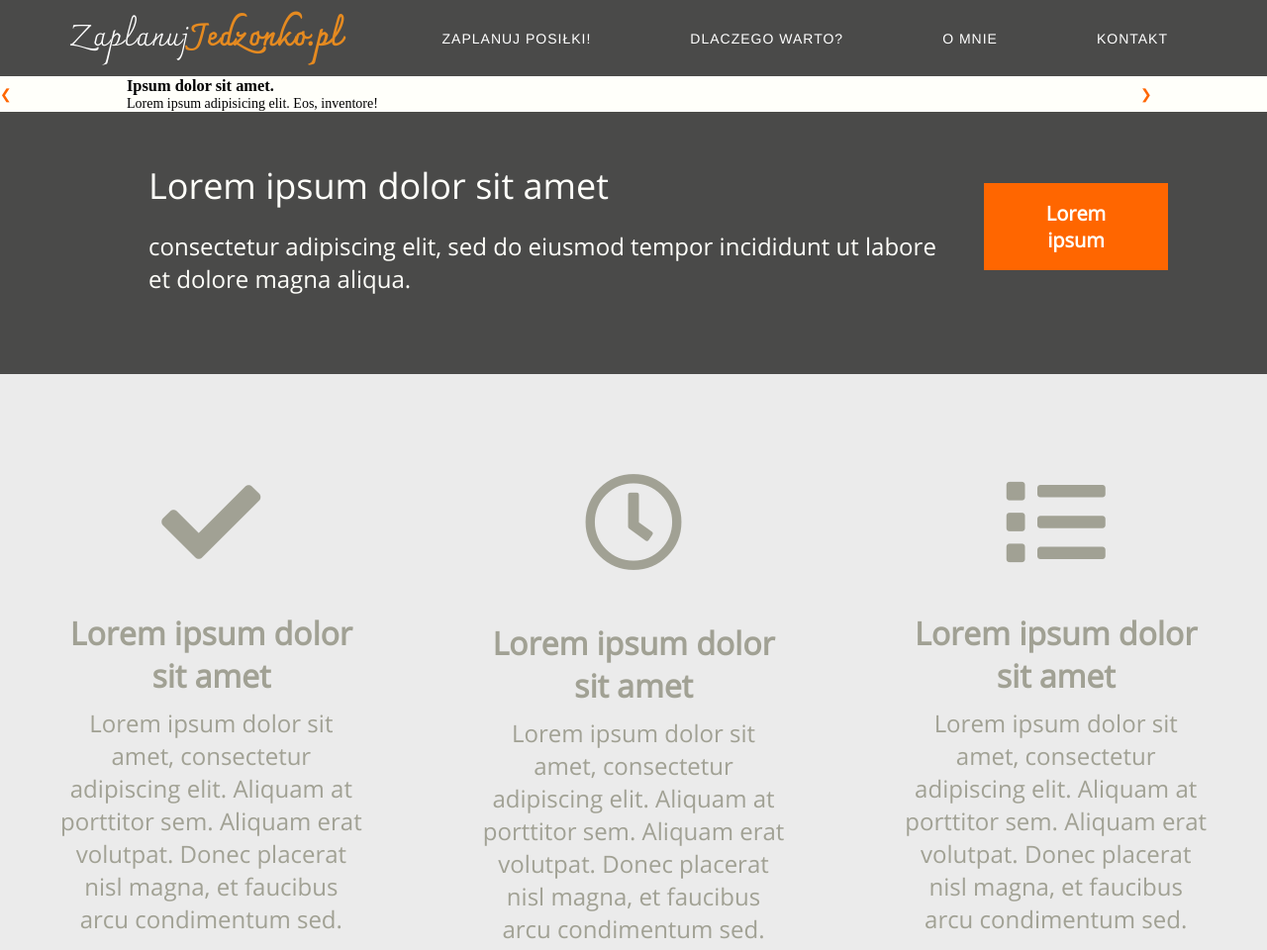
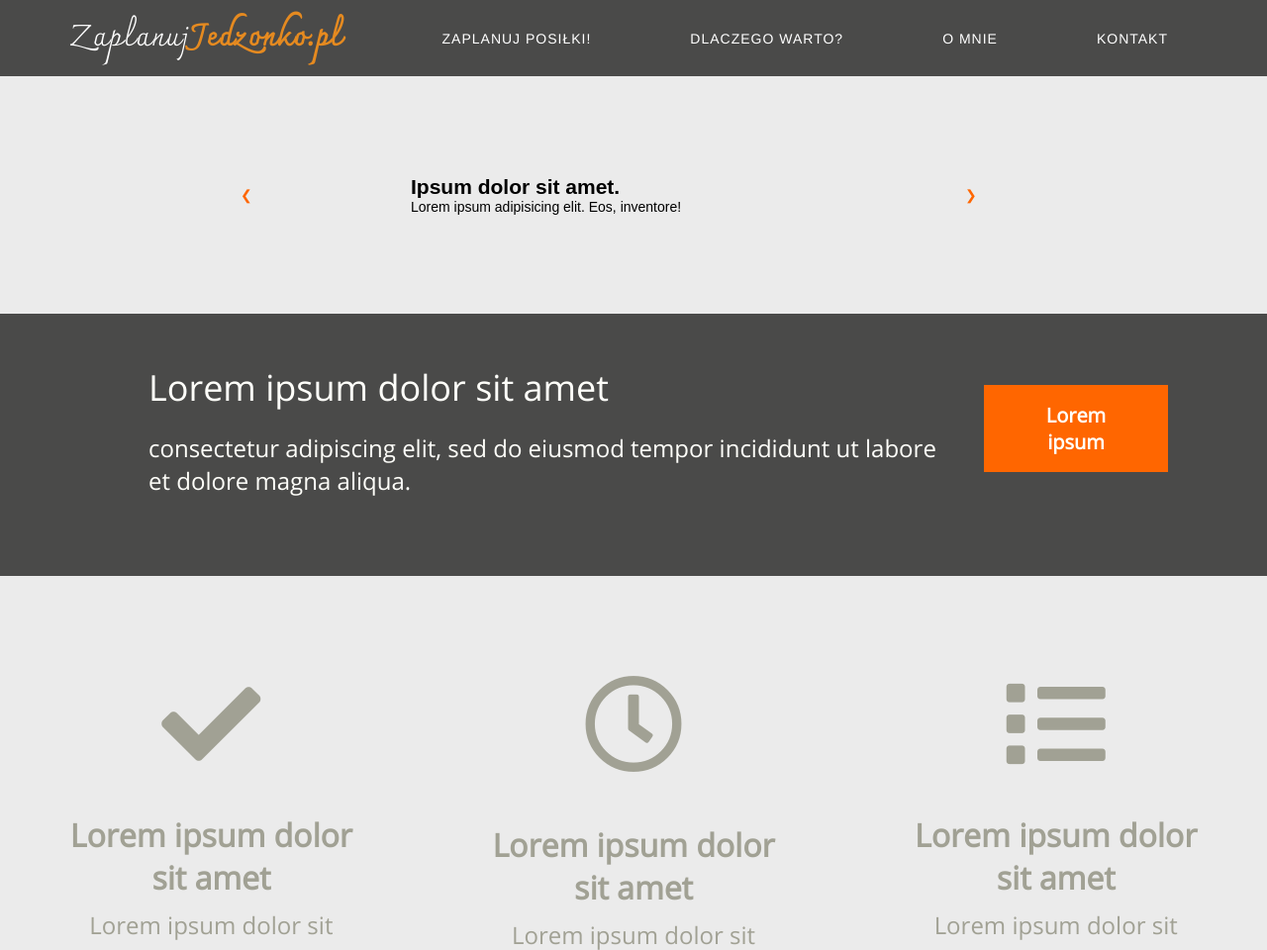
Before and after one commit to Ravenwroc/ScrumLab, a website: page development/index.html in a window 1280 px wide. Shown: the top 960 px of the page at 99% size. Drawn offline with nearby package versions, Linux system fonts and the light colour scheme; files that its build step writes are made by us from their sources; files whose address does not match are found by name.

Commit message:
poprawki przez main-width

```diff
--- a/development/index.html
+++ b/development/index.html
@@ -28,8 +28,8 @@
         </ul>
       </nav>
     </header>
-    <section>
-      <section class="carousel">
+      <section class="carousel main-width">
+        <div class='carousel_container'>
           <span id="prevSlide" class="prevSlide">&#10094;</span>
           <div class="slideshow-container">
             <div class="mySlides">
@@ -46,7 +46,7 @@
             </div>
           </div>
           <span id="nextSlide" class="nextSlide">&#10095;</span>
-      </section>
+        </div>
       </section>
     <section class="redirect-section main-width">
       <!-- CTA + button -->
@@ -96,7 +96,7 @@
 
 
     <section>
-      <div class="container">
+      <div class="container main-width">
         <div class="zdjecie"></div>
         <div class="opis">
           <h3>Lorem ipsum dolor sit amet.</h3>
--- a/development/scss/partials/_1.2_slider.scss
+++ b/development/scss/partials/_1.2_slider.scss
@@ -1,14 +1,19 @@
-.carousel {
+
+.carousel_container {
   display: flex;
+  width:100%;
   flex-direction: row;
   align-items: center;
-  justify-items: center;
-  width: 100vw;
+  justify-content: center;
   font-size: 14px;
-  background-color: $screensBackgroundColor;
-
+  background-color: rgb(235, 235, 235);
+  font-family: 'Open-sans', sans-serif;
+  padding: 100px 0 100px 60px;
   .slideshow-container {
-    flex-basis: 80%;
+    flex-basis: 50%;
+    display: flex;
+    flex-direction: column;
+    padding-left: 50px;
     .mySlides {
       display: none;
     }
--- a/development/scss/partials/_oAutorze.scss
+++ b/development/scss/partials/_oAutorze.scss
@@ -1,16 +1,34 @@
+//.container {
+//  display: flex;
+//  width: 1000px;
+//  height: auto;
+//  padding: 100px;
+//  font-family: open_sans;
+//  font-size: 14px;
+//  .zdjecie {
+//    width: 400px;
+//    height: auto;
+//    background-color: gray;
+//  }
+//  .opis {
+//    padding-left: 40px;
+//  }
+//}
+
 .container {
   display: flex;
-  width: 1000px;
-  height: auto;
+  width: 100%;
   padding: 100px;
-  font-family: open_sans;
+  font-family: 'Open-sans', sans-serif;
   font-size: 14px;
+  background-color: rgb(235, 235, 235);
   .zdjecie {
     width: 400px;
-    height: auto;
+    height: 200px;
     background-color: gray;
   }
   .opis {
+    padding-top:50px;
     padding-left: 40px;
   }
 }
```
Lines whose indentation alone changed are shown as unchanged.
